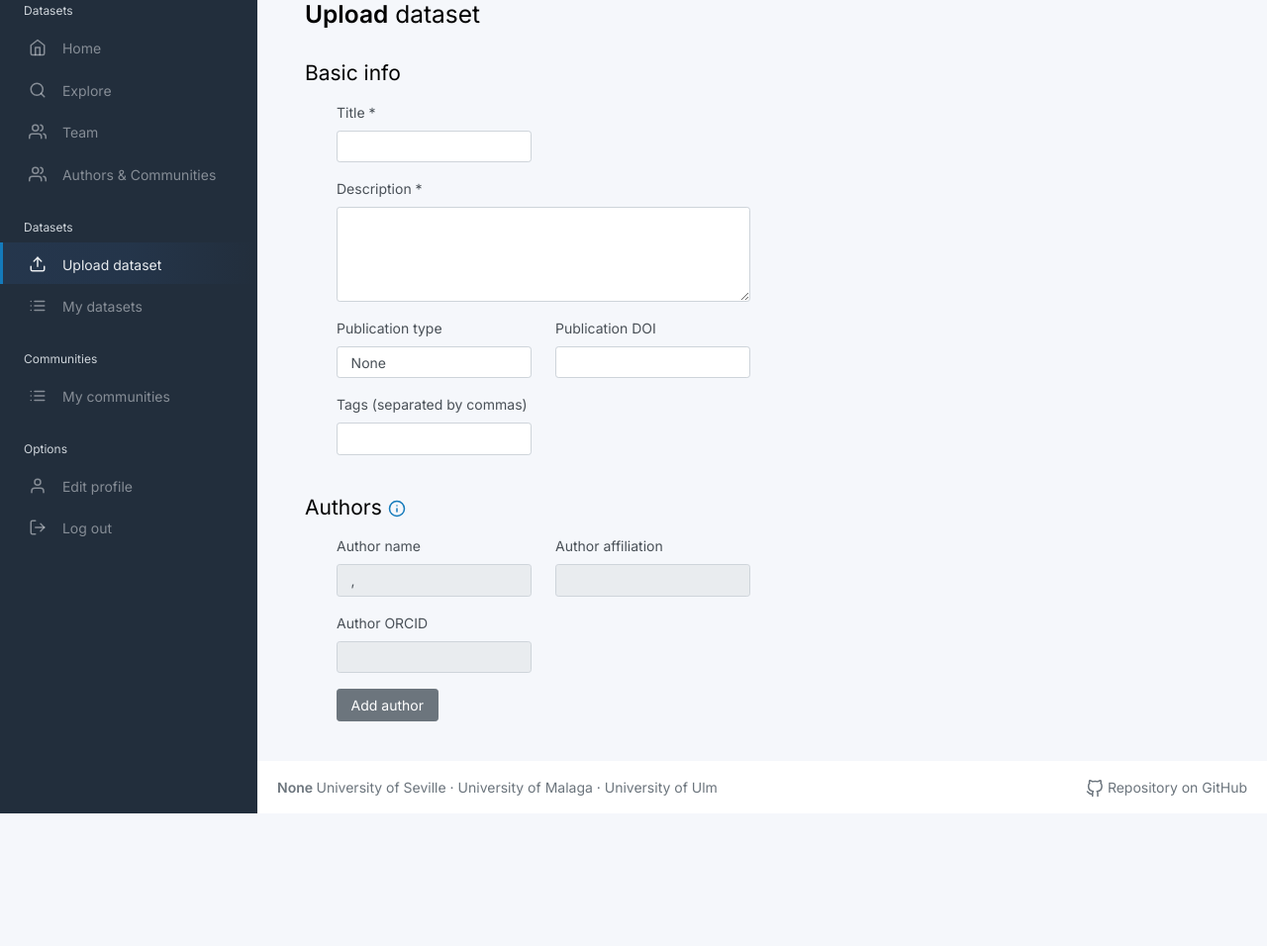
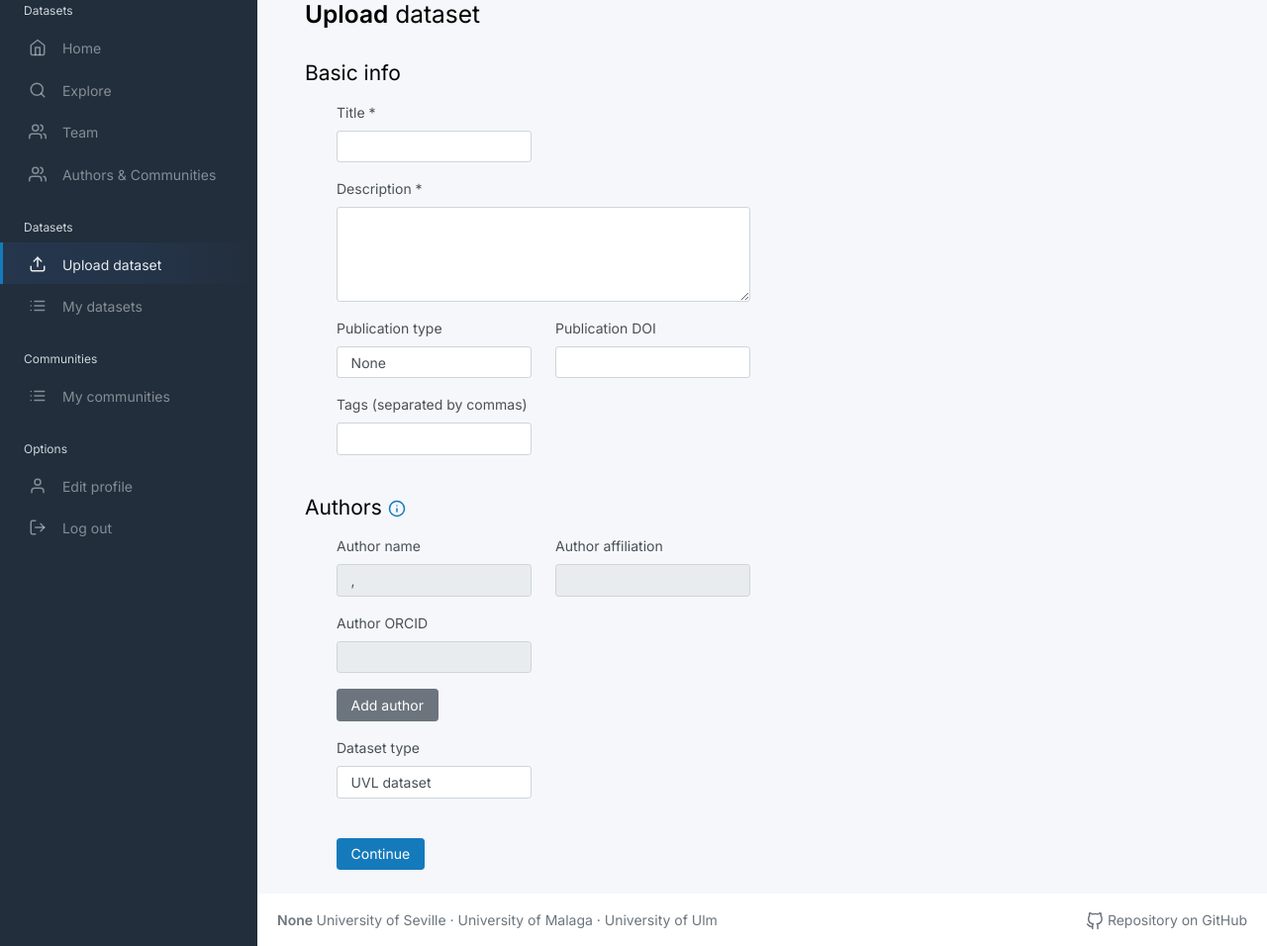
Before and after one commit to EGCRubik/rubik-hub, a Flask app: page /dataset/upload in a window 1280 px wide. Shown: the part 114-1070 px from the top of the page at 99% size. Before the commit the page ends 936 px from the top, so only its background shows below. Run offline with Flask 3, Linux system fonts and the light colour scheme; the visitor is signed in with stand-in values (Sample User, id 1); parts of the project's set-up code (start-up, migrations or seed data) failed here and were passed over; some libraries are stand-ins or nearby versions.

Commit message:
feat: link button between base dataset and else dataset

```diff
--- a/app/modules/dataset/routes.py
+++ b/app/modules/dataset/routes.py
@@ -134,63 +134,83 @@ ds_view_record_service = DSViewRecordService()
 @login_required
 def create_dataset():
     form = DataSetForm()
+
     if request.method == "POST":
 
-        dataset = None
+        valid = form.validate_on_submit()
+        if not valid:
 
-        if not form.validate_on_submit():
-            return jsonify({"message": form.errors}), 400
+            other_errors = {k: v for k, v in form.errors.items() if k != "feature_models"}
+            if other_errors:
 
-        try:
-            logger.info("Creating dataset...")
-            dataset = dataset_service.create_from_form(form=form, current_user=current_user)
-            logger.info(f"Created dataset: {dataset}")
-            dataset_service.move_feature_models(dataset)
-        except Exception as exc:
-            logger.exception(f"Exception while create dataset data in local {exc}")
-            return jsonify({"Exception while create dataset data in local: ": str(exc)}), 400
+                logger.debug("create_dataset validation failed with errors: %s", other_errors)
+                return render_template("dataset/upload_dataset.html", form=form, messages=form.errors)
 
-        data = {}
-        try:
-            zenodo_response_json = zenodo_service.create_new_deposition(dataset)
-            response_data = json.dumps(zenodo_response_json)
-            data = json.loads(response_data)
-        except Exception as exc:
-            data = {}
-            zenodo_response_json = {}
-            logger.exception(f"Exception while create dataset data in Zenodo {exc}")
+        dataset_type = request.form.get("dataset_type", "uvl")
 
-        if data.get("conceptrecid"):
-            deposition_id = data.get("id")
+        if dataset_type == "tabular":
+            return redirect(url_for("tabular.upload_tabular"))
 
-            dataset_service.update_dsmetadata(dataset.ds_meta_data_id, deposition_id=deposition_id)
-
-            try:
-                for feature_model in dataset.feature_models:
-                    zenodo_service.upload_file(dataset, deposition_id, feature_model)
-
-                zenodo_service.publish_deposition(deposition_id)
-                deposition_doi = zenodo_service.get_doi(deposition_id)
-                dataset_service.update_dsmetadata(dataset.ds_meta_data_id, dataset_doi=deposition_doi)
-            except Exception as e:
-                msg = f"it has not been possible upload feature models in Zenodo and update the DOI: {e}"
-                return jsonify({"message": msg}), 200
-
-        file_path = current_user.temp_folder()
-        if os.path.exists(file_path) and os.path.isdir(file_path):
-            shutil.rmtree(file_path)
-
-        msg = "Everything works!"
-        return jsonify({"message": msg}), 200
+        return redirect(url_for("dataset.create_uvl_dataset"))
 
     return render_template("dataset/upload_dataset.html", form=form)
 
-@dataset_bp.route("/dataset/upload/uvl", methods=["GET"])
+
+@dataset_bp.route("/dataset/upload/uvl", methods=["GET", "POST"])
 @login_required
-def upload_uvl():
+def create_uvl_dataset():
+    form = DataSetForm()
 
-    form = DataSetForm()
-    return render_template("dataset/upload_uvl.html", form=form)
+    if request.method == "GET":
+        return render_template("dataset/upload_uvl.html", form=form)
+
+    if not form.validate_on_submit():
+        return jsonify({"message": form.errors}), 400
+
+    dataset = None
+
+    try:
+        logger.info("Creating dataset...")
+        dataset = dataset_service.create_from_form(form=form, current_user=current_user)
+        logger.info(f"Created dataset: {dataset}")
+        dataset_service.move_feature_models(dataset)
+    except Exception as exc:
+        logger.exception(f"Exception while create dataset data in local {exc}")
+        return jsonify({"Exception while create dataset data in local: ": str(exc)}), 400
+
+    data = {}
+    try:
+        zenodo_response_json = zenodo_service.create_new_deposition(dataset)
+        response_data = json.dumps(zenodo_response_json)
+        data = json.loads(response_data)
+    except Exception as exc:
+        data = {}
+        zenodo_response_json = {}
+        logger.exception(f"Exception while create dataset data in Zenodo {exc}")
+
+    if data.get("conceptrecid"):
+        deposition_id = data.get("id")
+
+        dataset_service.update_dsmetadata(dataset.ds_meta_data_id, deposition_id=deposition_id)
+
+        try:
+            for feature_model in dataset.feature_models:
+                zenodo_service.upload_file(dataset, deposition_id, feature_model)
+
+            zenodo_service.publish_deposition(deposition_id)
+            deposition_doi = zenodo_service.get_doi(deposition_id)
+            dataset_service.update_dsmetadata(dataset.ds_meta_data_id, dataset_doi=deposition_doi)
+        except Exception as e:
+            msg = f"it has not been possible upload feature models in Zenodo and update the DOI: {e}"
+            return jsonify({"message": msg}), 200
+
+    file_path = current_user.temp_folder()
+    if os.path.exists(file_path) and os.path.isdir(file_path):
+        shutil.rmtree(file_path)
+
+    msg = "Everything works!"
+    return jsonify({"message": msg}), 200
+
 
 @dataset_bp.route("/dataset/list", methods=["GET", "POST"])
 @login_required
--- a/app/modules/dataset/templates/dataset/upload_dataset.html
+++ b/app/modules/dataset/templates/dataset/upload_dataset.html
@@ -3,6 +3,9 @@
 {% block title %}Upload dataset{% endblock %}
 
 {% block content %}
+
+<form method="post" action="{{ url_for('dataset.create_dataset') }}">
+    {{ form.hidden_tag() }}
 
     <h1 class="h2 mb-3"><b>Upload</b> dataset</h1>
 
@@ -191,6 +194,23 @@
 
                         </div>
 
+                        <div class="row" style="padding-left: 2rem">
+                            <div class="col-lg-6 col-12 mb-3">
+                                <label class="form-label" for="dataset_type">Dataset type</label>
+                                <select name="dataset_type" id="dataset_type" class="form-control">
+                                    <option value="uvl">UVL dataset</option>
+                                    <option value="tabular">Tabular (CSV)</option>
+                                </select>
+                            </div>
+                        </div>
+
+                        <div class="row mt-4" style="padding-left: 2rem">
+                            <div class="col-12">
+                                <button type="submit" class="btn btn-primary">Continue</button>
+                            </div>
+                        </div>
+
+
                     </div>
 
                 </div>
@@ -213,6 +233,7 @@
 
     </div>
 
+</form>
 
 {% endblock %}
 
```
